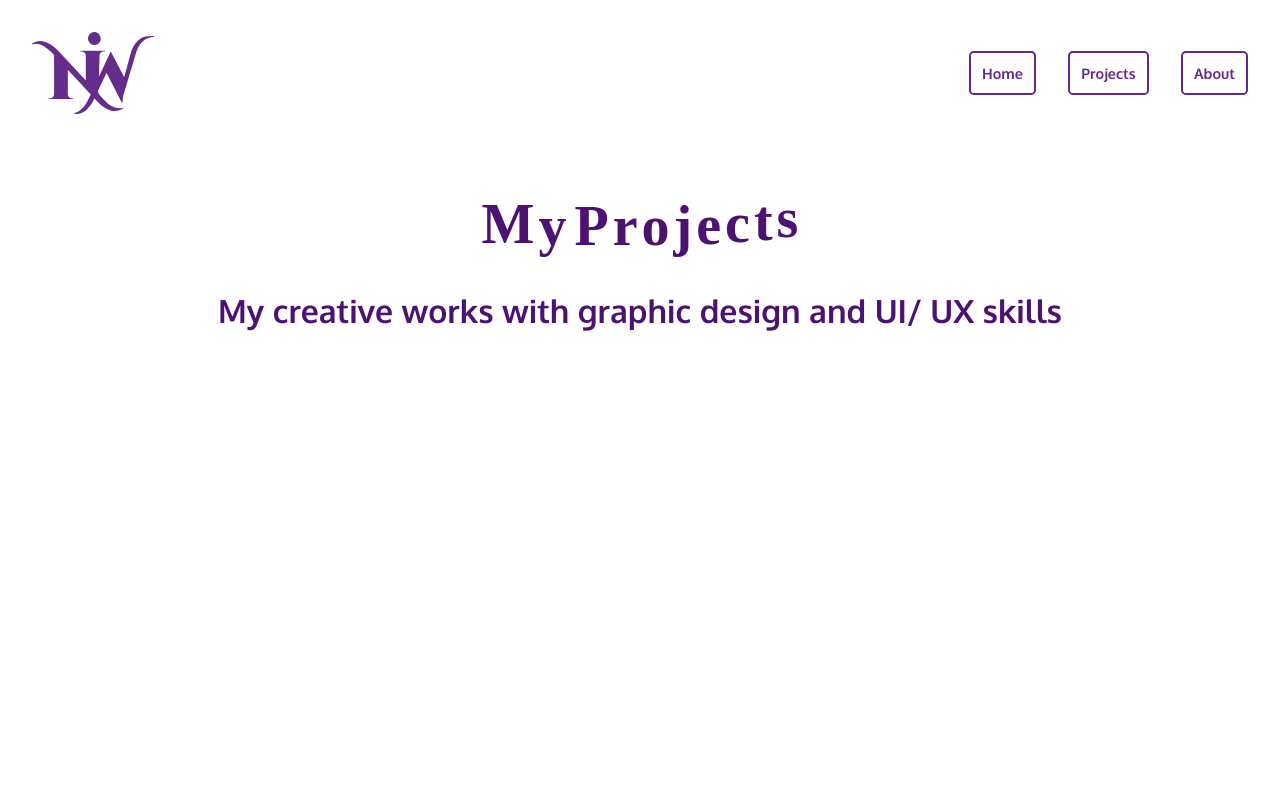
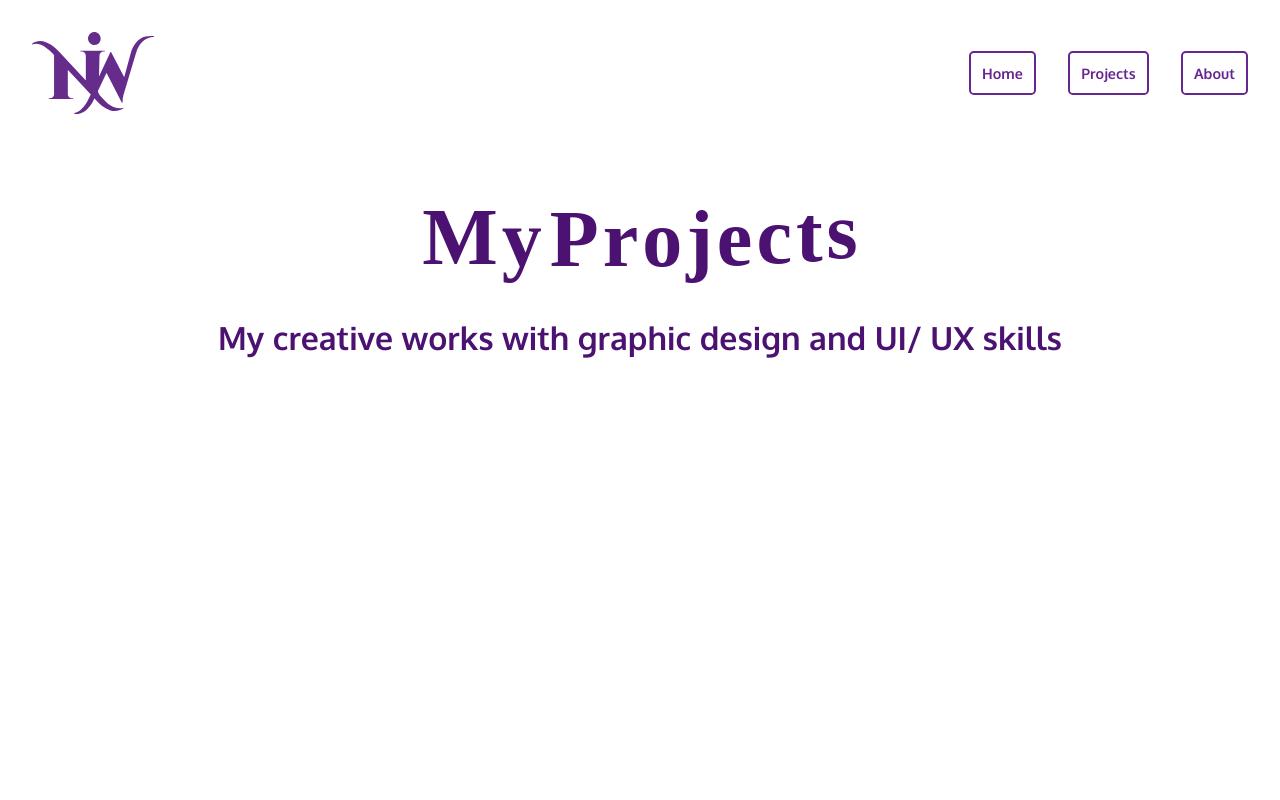
Before and after one commit to nancying8/Portfolio-1, a React (Vite) app: page /Projects in a window 1280 px wide. Shown: the top 800 px of the page. Built offline with nearby package versions, Linux system fonts and the light colour scheme; some icons are missing; a web font is replaced by a local one.

Commit message:
title-project

```diff
--- a/src/App.css
+++ b/src/App.css
@@ -255,7 +255,7 @@ section {
 
 .projects-intro .title {
   text-align: center;
-  font-size: 3.5rem;
+  font-size: 5rem;
   font-family: var(--title);
   font-weight: var(--bold);
   margin-bottom: 2rem;
```
